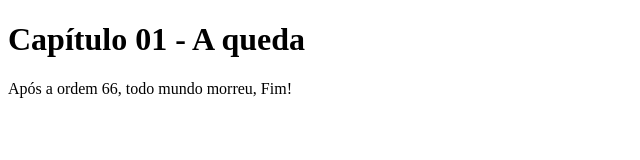
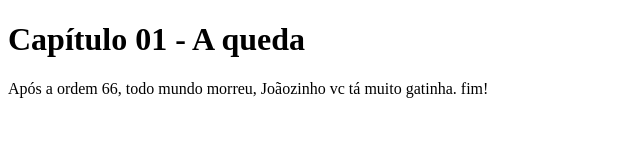
Before and after one commit to unicron2/livro-colaborativo-joao-marcos, a plain HTML site: page index.html in a window 1280 px wide. Shown: the whole page, without its empty margins (0-640 px from the left). Drawn offline with Linux system fonts and the light colour scheme.

Commit message:
JacksGato

```diff
--- a/index.html
+++ b/index.html
@@ -5,6 +5,6 @@
   </head>
   <body>
     <h1>Capítulo 01 - A queda</h1>
-    <p>Após a ordem 66, todo mundo morreu, Fim!</p>
+    <p>Após a ordem 66, todo mundo morreu, Joãozinho vc tá muito gatinha. fim!</p>
   </body>
 </html>
```
